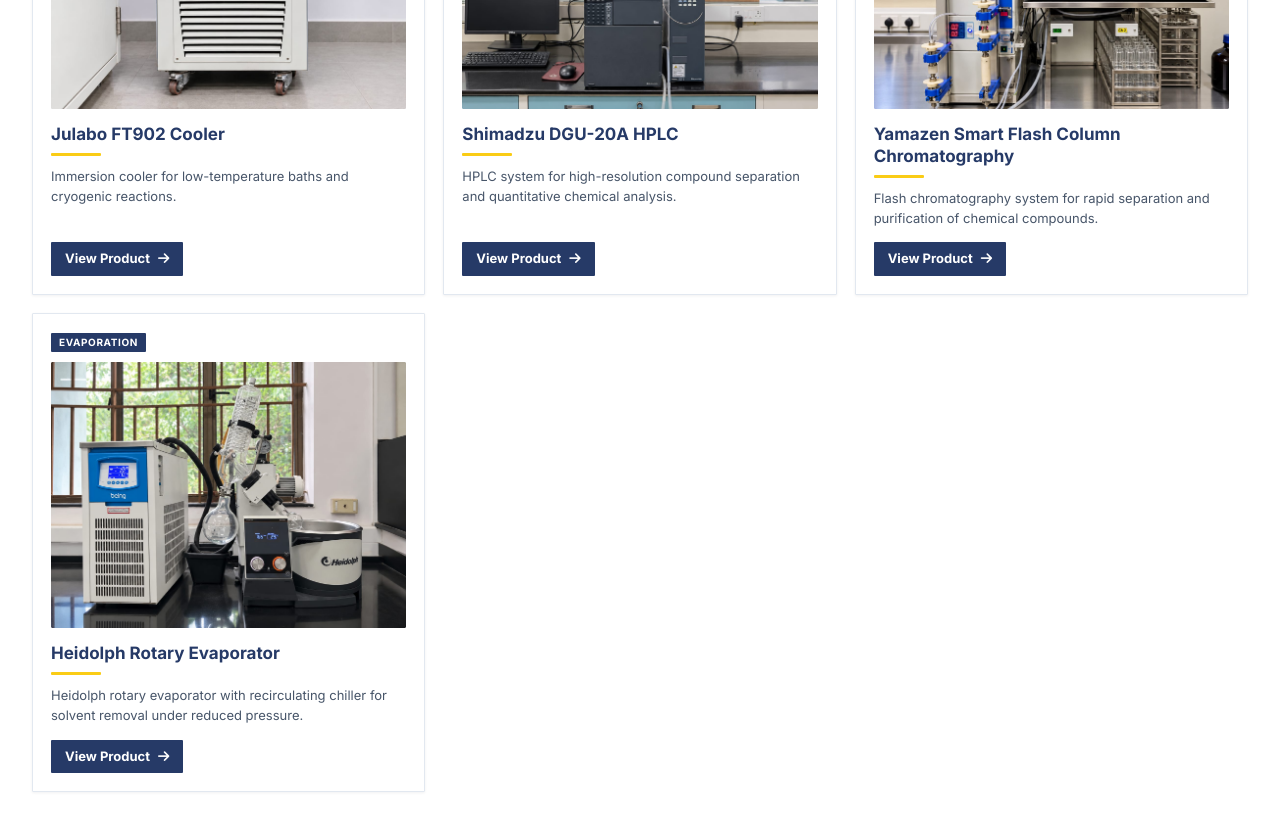
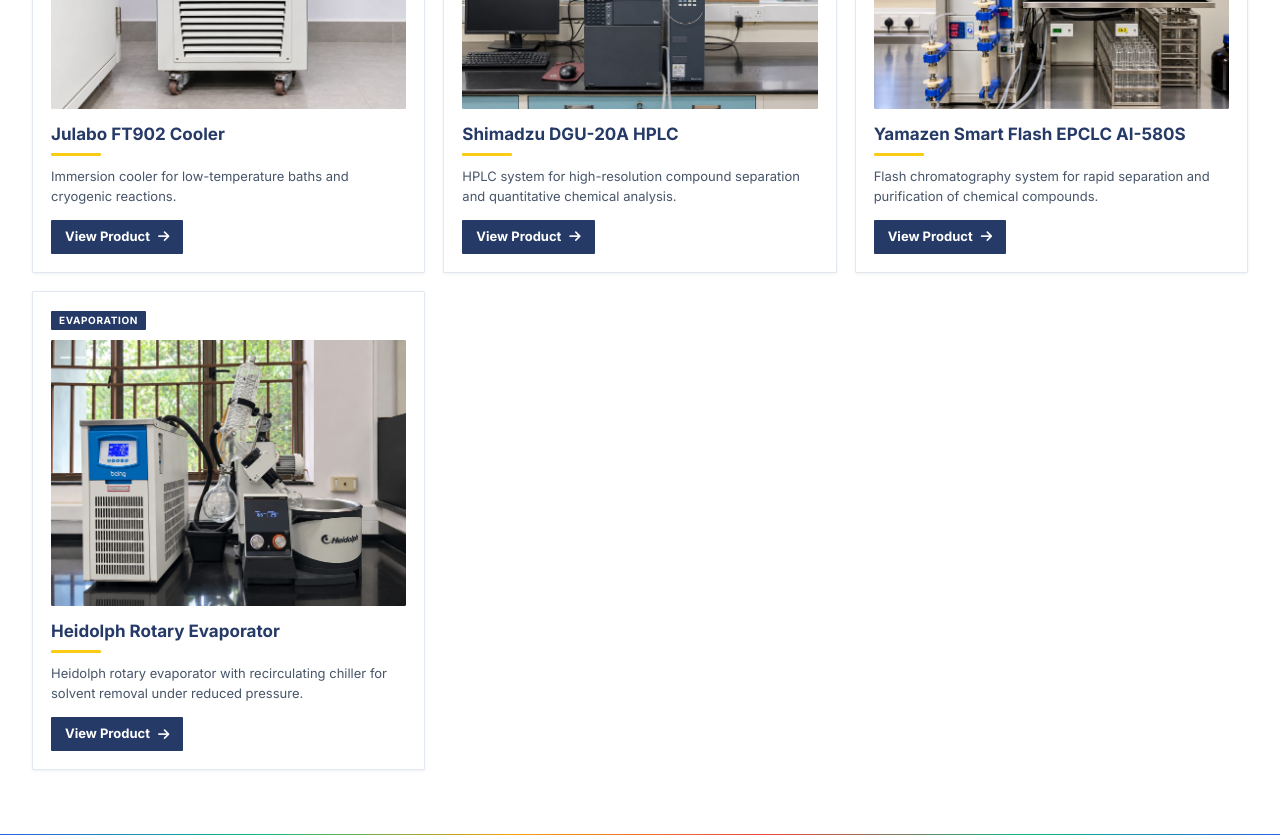
Before and after one commit to theharigroup/harigroup, a plain HTML site: page facilities.html in a window 1280 px wide. Shown: the part 1700-2535 px from the top of the page. Drawn offline with nearby package versions, Linux system fonts and the light colour scheme.

Commit message:
Update facilities.html

```diff
--- a/facilities.html
+++ b/facilities.html
@@ -136,9 +136,9 @@
 </article>
 <article class="fc-card">
 <div class="fc-tags"><span class="fc-tag">Purification</span></div>
-<div class="fc-iw"><div class="fc-ph"><img src="facilities/flash.jpeg" alt="Yamazen Smart Flash Column Chromatography in the Hari Group laboratory, IISc Bangalore" loading="lazy"></div></div>
-<div class="fc-body"><h3 class="fc-name">Yamazen Smart Flash Column Chromatography</h3><div class="fc-bar"></div><p class="fc-desc">Flash chromatography system for rapid separation and purification of chemical compounds.</p>
-<a class="fc-btn" href="https://yamazenusa.com/products/yflc-ai-series/yflc-ai-580s/" target="_blank" rel="noopener noreferrer" aria-label="View Yamazen Smart Flash Column Chromatography product page">View Product <i class="fa-solid fa-arrow-right"></i></a></div>
+<div class="fc-iw"><div class="fc-ph"><img src="facilities/flash.jpeg" alt="Yamazen Smart Flash EPCLC AI-580S in the Hari Group laboratory, IISc Bangalore" loading="lazy"></div></div>
+<div class="fc-body"><h3 class="fc-name">Yamazen Smart Flash EPCLC AI-580S</h3><div class="fc-bar"></div><p class="fc-desc">Flash chromatography system for rapid separation and purification of chemical compounds.</p>
+<a class="fc-btn" href="https://yamazenusa.com/products/yflc-ai-series/yflc-ai-580s/" target="_blank" rel="noopener noreferrer" aria-label="View Yamazen Smart Flash EPCLC AI-580S product page">View Product <i class="fa-solid fa-arrow-right"></i></a></div>
 </article>
 <article class="fc-card">
 <div class="fc-tags"><span class="fc-tag">Evaporation</span></div>
```
